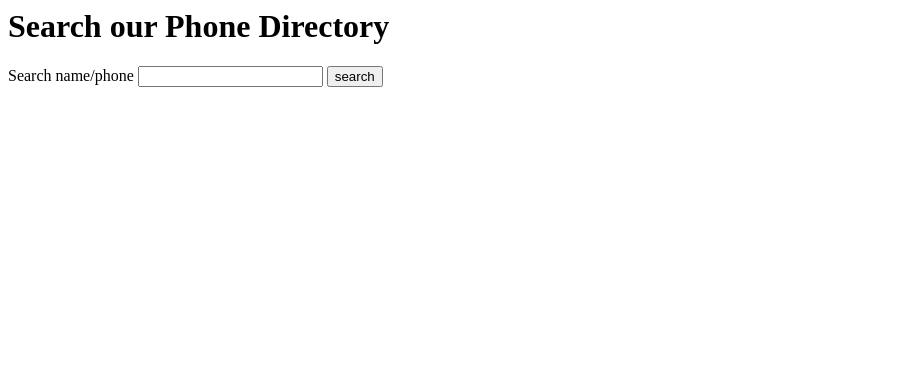
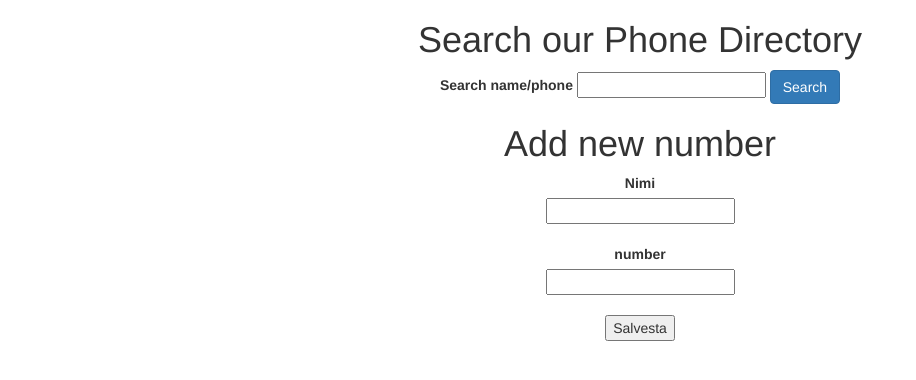
Before and after one commit to veebirakenduste-kasutajaliidesed-2016k/3.vk-kodutoo-II-ruhm, a PHP site: page / in a window 1280 px wide. Shown: the top 380 px of the page, without its empty margins (0-916 px from the left). Run offline with PHP 8.4, Linux system fonts and the light colour scheme.

Commit message:
trying to add a functionality

```diff
--- /dev/null
+++ b/addnumb.php
@@ -0,0 +1,16 @@
+<?php
+$create_name = "";
+$create_number = "";
+
+function createUser($create_name, $create_number){
+  // globals on muutuja kõigist php failidest mis on ühendatud
+  $mysqli = new mysqli($GLOBALS["servername"], $GLOBALS["server_username"], $GLOBALS["server_password"], $GLOBALS["database"]);
+
+  $stmt = $mysqli->prepare("INSERT INTO directory (name, phone) VALUES (?, ?)");
+  $stmt->bind_param("ss", $create_name, $create_number);
+  $stmt->execute();
+  $stmt->close();
+
+  $mysqli->close();
+}
+   ?>
--- a/index.php
+++ b/index.php
@@ -1,20 +1,29 @@
+<!DOCTYPE html>
 <html>
+<html lang="en">
+<head>
+  <title>Welcome!</title>
+  <meta charset="utf-8">
+  <meta name="viewport" content="width=device-width, initial-scale=1">
+  <link rel="stylesheet" href="http://maxcdn.bootstrapcdn.com/bootstrap/3.3.6/css/bootstrap.min.css">
+  <script src="https://ajax.googleapis.com/ajax/libs/jquery/1.12.0/jquery.min.js"></script>
+  <script src="http://maxcdn.bootstrapcdn.com/bootstrap/3.3.6/js/bootstrap.min.js"></script>
+</head>
 <script src="jquery-1.12.4.min.js"></script>
+<?php require_once("config.php"); ?>
+<?php require_once("addnumb.php"); ?>
 
-<head>
-<title>Welcome!</title>
-</head>
-
-<body>
+<body><center>
 <h1>Search our Phone Directory</h1>
     <form id="searchform" method="post">
 <div>
         <label for="search_term">Search name/phone</label>
-        <input type="text" name="search_term" id="search_term" />
-<input type="submit" value="search" id="search_button" />
-</div>
-    </form>
-    <div id="search_results"></div>
+        <input type="text" name="search_term" id="search_term"
+          </form>
+                  <button type="submit"  value="search" class="btn btn-primary" id="search_button" method="post">Search</button>
+          </div>
+              </form>
+                <div id="search_results"></div>
                                   <script type='text/javascript'>
                                   $(document).ready(function(){
                                   $("#search_results").slideUp();
@@ -38,5 +47,18 @@
                                     })
                                   }
                                   </script>
+
+
+
+
+                                  <h1>Add new number</h1>
+
+                                   <form action="<?php echo htmlspecialchars($_SERVER["PHP_SELF"]);?>" method="post" >
+                                   	<label>Nimi</label><br>
+                                 	<input name="car_plate" type="text" value="<?=$create_name; ?>"> <br><br>
+                                   	<label>number</label><br>
+                                 	<input name="color" type="text" value="<?=$create_number; ?>"> <br><br>
+                                   	<input type="submit" name="create" value="Salvesta">
+                                   </form>
 </body>
 </html>
```
Also changed, not shown: find.php (+6 -5 lines).
